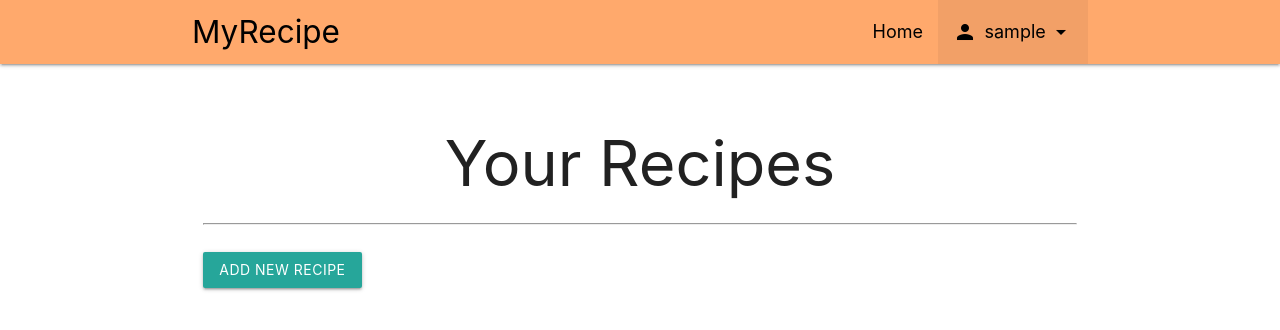
After one commit to avabellaw/my-recipe, a Flask app: page /my-recipes in a window 1280 px wide. The commit adds this page. Shown: the top 330 px of the page. Run offline with Flask 3, Linux system fonts and the light colour scheme; the visitor is signed in with stand-in values (Sample User, id 1).

Commit message:
Add 2 pages: add-recipe and my-recipes

```diff
--- a/myrecipe/routes.py
+++ b/myrecipe/routes.py
@@ -52,6 +52,16 @@ def register():
 
     return render_template("register.html")
 
+@app.route("/my-recipes")
+@login_required
+def my_recipes():
+    return render_template("my-recipes.html")
+
+@app.route("/add-recipe")
+@login_required
+def add_recipe():
+    return render_template("add-recipe.html")
+
 def get_user(username):
     return Users.query.filter_by(username=username).first()
 
--- a/myrecipe/templates/base.html
+++ b/myrecipe/templates/base.html
@@ -26,7 +26,7 @@
         {% if current_user.is_authenticated %}
         <ul id="account-dropdown_menu" class="dropdown-content">
             <li><a href="#">Profile</a></li>
-            <li><a href="#">My recipes</a></li>
+            <li><a href="{{ url_for('my_recipes') }}">My recipes</a></li>
             <li class="divider"></li>
             <li><a href="{{ url_for('logout') }}">Logout</a></li>
         </ul>
--- /dev/null
+++ b/myrecipe/templates/my-recipes.html
@@ -0,0 +1,22 @@
+{% extends "base.html" %}
+
+{% block content %}
+
+<div class="container">
+    <div class="row">
+        <div class="col s12">
+            <h1 class="page-header">Your recipes</h1>
+
+            <hr>
+        </div>
+    </div>
+    <div class="row">
+        <div class="col s12">
+            <a href="{{ url_for('add_recipe') }}" class="waves-effect waves-light btn">
+                Add new recipe
+            </a>
+        </div>
+    </div>
+</div>
+
+{% endblock %}
```
Also changed, not shown: myrecipe/templates/add-recipe.html (added, +7 -0 lines).
